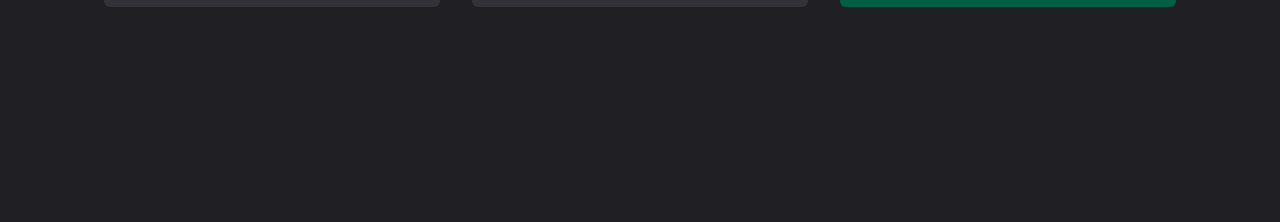
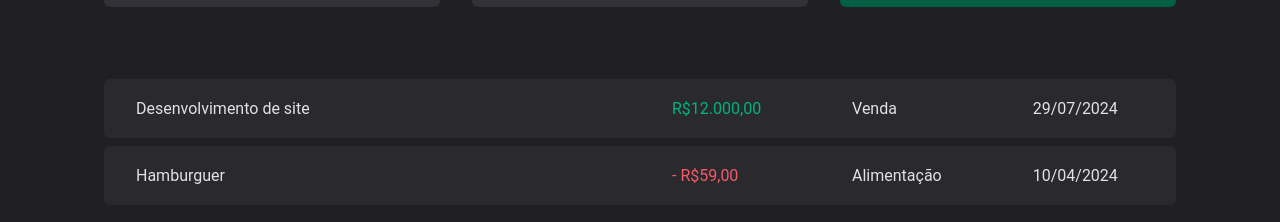
Before and after one commit to felipefrizzovg/dt-money, a React app: page / in a window 1280 px wide. Shown: the part 128-350 px from the top of the page. Built offline with nearby package versions, Linux system fonts and the light colour scheme; the HTML template or start-up script is replaced by a standard one.

Commit message:
Tabela de transacoes

```diff
--- a/src/pages/Transactions/index.tsx
+++ b/src/pages/Transactions/index.tsx
@@ -1,11 +1,40 @@
 import { Header } from '../../Components/Header'
 import { Summary } from '../../Components/Summary'
+import {
+  PriceHighlight,
+  TransactionsContainer,
+  TransactionsTable,
+} from './styles'
 
 export function Transactions() {
   return (
     <div>
       <Header />
       <Summary />
+
+      <TransactionsContainer>
+        <TransactionsTable>
+          <tbody>
+            <tr>
+              <td width="50%">Desenvolvimento de site</td>
+              <td>
+                <PriceHighlight variant="income">R$12.000,00</PriceHighlight>
+              </td>
+              <td>Venda</td>
+              <td>29/07/2024</td>
+            </tr>
+
+            <tr>
+              <td width="50%">Hamburguer</td>
+              <td>
+                <PriceHighlight variant="outcome">- R$59,00</PriceHighlight>
+              </td>
+              <td>Alimentação</td>
+              <td>10/04/2024</td>
+            </tr>
+          </tbody>
+        </TransactionsTable>
+      </TransactionsContainer>
     </div>
   )
 }
--- a/src/pages/Transactions/styles.ts
+++ b/src/pages/Transactions/styles.ts
@@ -0,0 +1,41 @@
+import styled from 'styled-components'
+
+export const TransactionsContainer = styled.main`
+  width: 100%;
+  max-width: 1120px;
+  margin: 4rem auto 0;
+  padding: 0 1.5rem;
+`
+
+export const TransactionsTable = styled.table`
+  width: 100%;
+  border-collapse: separate;
+  border-spacing: 0 0.5rem;
+  /* margin-top: 1.5rem; */
+
+  td {
+    padding: 1.25rem 2rem;
+    background: ${(props) => props.theme['gray-700']};
+
+    &:first-child {
+      border-top-left-radius: 6px;
+      border-bottom-left-radius: 6px;
+    }
+
+    &:last-child {
+      border-top-right-radius: 6px;
+      border-bottom-right-radius: 6px;
+    }
+  }
+`
+
+interface PriceHighlightProps {
+  variant: 'income' | 'outcome'
+}
+
+export const PriceHighlight = styled.span<PriceHighlightProps>`
+  color: ${(props) =>
+    props.variant === 'income'
+      ? props.theme['green-300']
+      : props.theme['red-300']};
+`
```
